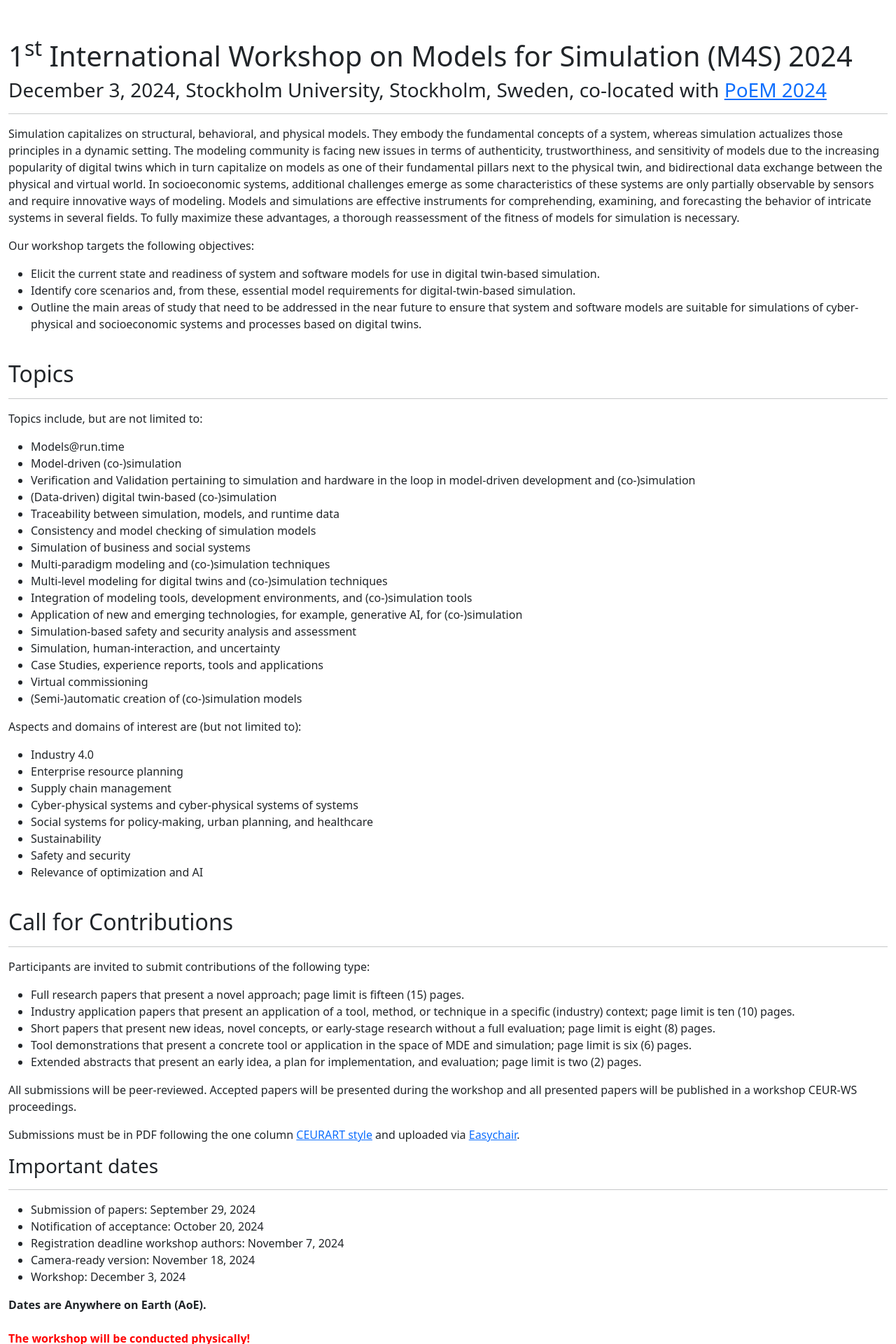
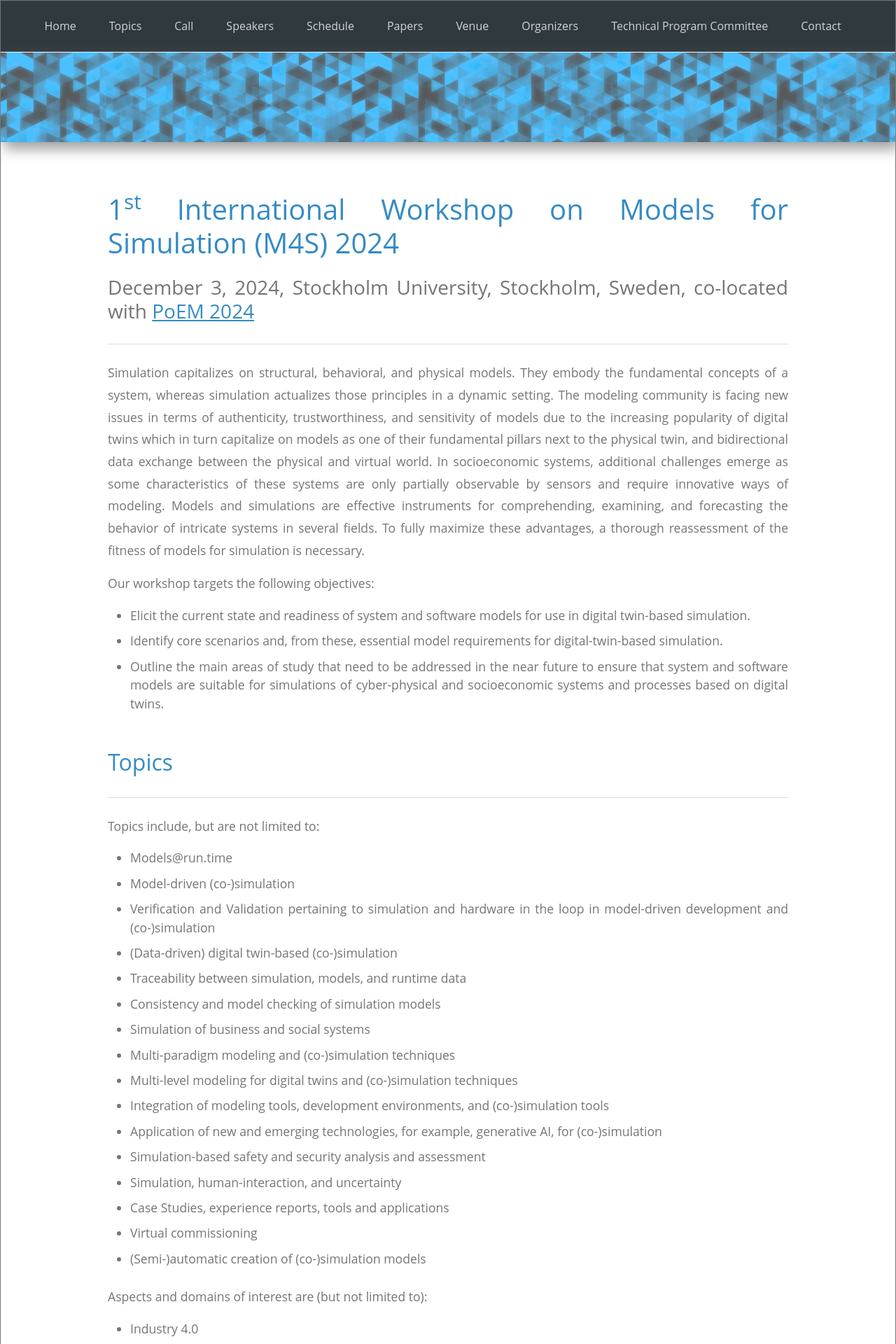
Before and after one commit to phizech/m4s.github.io, a Jekyll site: the page built from index.html, in a window 1280 px wide. Shown: the top 1920 px of the page at 70% size. Built offline with Jekyll 4.4.1, drawn with Linux system fonts in a browser that asks for light colours.

Commit message:
Update default.html
CSS Fix

```diff
--- a/_layouts/default.html
+++ b/_layouts/default.html
@@ -11,7 +11,7 @@
     <!-- Bootstrap 4-->
     <link href="https://cdn.jsdelivr.net/npm/bootstrap@5.1.3/dist/css/bootstrap.min.css" rel="stylesheet" integrity="sha384-1BmE4kWBq78iYhFldvKuhfTAU6auU8tT94WrHftjDbrCEXSU1oBoqyl2QvZ6jIW3" crossorigin="anonymous">
     <!-- Custom css-->
-     <link rel="stylesheet" href="/dtworkshop/assets/css/styles.css">
+     <link rel="stylesheet" href="/{{ site.baseurl }}/assets/css/styles.css">
   </head>
 
   <body>
```
